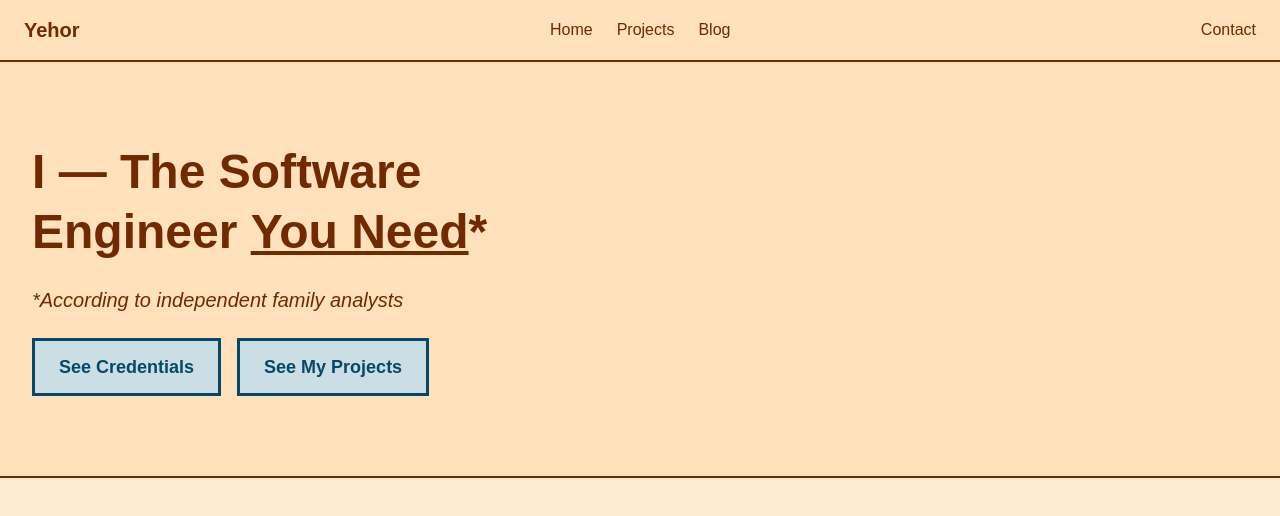
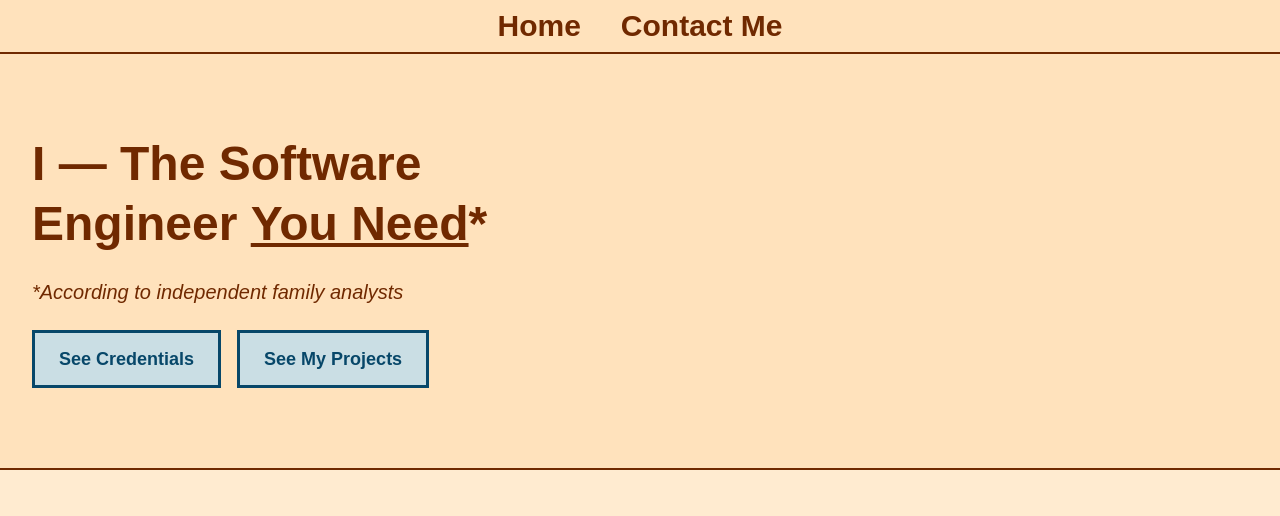
Before and after one commit to yehor-maksiuchenko/personal-portfolio, a Next.js app: page / in a window 1280 px wide. Shown: the top 516 px of the page. Built offline with nearby package versions, Linux system fonts and the light colour scheme; what tailwindcss-motion would draw is missing.

Commit message:
Add responsiveness to the Header
Some minor tweaks still needed

```diff
--- a/app/components/AccentButton.tsx
+++ b/app/components/AccentButton.tsx
@@ -6,10 +6,10 @@ type AccentButtonProps = {
 export default function AccentButton({ text, href } : AccentButtonProps) {
     return(
         <div className="flex justify-center
-            md:justify-start gap-4">
+            md:justify- gap-4">
               <a href={href} className="
               px-6 py-3 text-lg font-bold
-               text-second-accent not-italic
+              text-second-accent not-italic
               border-3 border-second-accent
               rounded-none no-underline bg-accent/60
 
--- a/app/components/Header.tsx
+++ b/app/components/Header.tsx
@@ -1,18 +1,77 @@
-import Link from "next/link";
+"use client"
 
-export default function MainHeader() {
+import { useEffect, useState } from "react";
+
+import UnderlineLink from "./UnderlineLink";
+import MenuToggleButton from "./MenuToggleButton";
+
+function Header() {
+  const [showMenu, setShowMenu] = useState(false);
+
+  useEffect(() => {
+    if (!showMenu) return;
+
+    const handler = (e: KeyboardEvent) => {
+      if (e.key === "Escape") {
+        setShowMenu(false);
+      }
+    };
+
+    document.addEventListener("keydown", handler);
+    return () => document.removeEventListener("keydown", handler);
+  }, []);
+
   return (
-    <header className="flex items-center bg-highlight-background
-    justify-between px-6 py-4 border-b-2">
-      <Link className="text-xl font-bold" href="/">
-        Yehor
-      </Link>
-      <nav className="flex gap-6">
-        <Link href="/">Home</Link>
-        <Link href="/projects">Projects</Link>
-        <Link href="/blog">Blog</Link>
-      </nav>
-      <Link href="/contact-me">Contact</Link>
-    </header>
+    <>
+      <div
+        className={`
+          fixed bottom-4 right-4 z-50 sm:hidden
+          transform transition-transform duration-300 ease-in-out
+          ${showMenu ? "-translate-x-[calc(100vw-5rem)]" : "translate-x-0"}
+        `}
+      >
+        <MenuToggleButton
+          isOpen={showMenu}
+          onToggle={() => setShowMenu(!showMenu)}
+        />
+      </div>
+
+      <header
+        className={`
+          fixed top-0 right-0 z-40
+          flex flex-col h-full
+          w-[calc(100vw-4.5rem)]
+          border-l-2
+          bg-highlight-bg
+          border-foreground
+
+          ${showMenu ? 'translate-x-0' : 'translate-x-full'}
+          transform transition-transform duration-300 ease-in-out
+
+          sm:static sm:translate-x-0 sm:h-auto sm:w-auto
+          sm:flex sm:items-center sm:justify-between
+          sm:border-b-2 sm:border-l-0
+        `}
+      >
+        <nav className="
+            p-4 flex flex-col gap-10 mt-auto
+            sm:flex-row sm:p-2
+            text-4xl sm:text-3xl
+            font-bold">
+          <UnderlineLink href="/" onClick={() => setShowMenu(false)}>Home</UnderlineLink>
+          <UnderlineLink href="/contact-me" onClick={() => setShowMenu(false)}>Contact Me</UnderlineLink>
+        </nav>
+      </header>
+
+      {showMenu && (
+        <div
+          className="fixed inset-0 bg-black/40 z-30 sm:hidden"
+          onClick={() => setShowMenu(false)}
+        />
+      )}
+    </>
+
   );
 }
+
+export default Header;
--- a/app/components/HeroSection.tsx
+++ b/app/components/HeroSection.tsx
@@ -3,7 +3,7 @@ import AccentButton from "../components/AccentButton";
 export default function HeroSection() {
     return (
         <section
-      className="bg-highlight-background
+      className="bg-highlight-bg
       border-b-2 text-foreground">
         <div
         className="max-w-7xl mx-auto px-4 sm:px-6
--- /dev/null
+++ b/app/components/MenuToggleButton.tsx
@@ -0,0 +1,39 @@
+"use client";
+
+import { IoMdClose, IoMdMenu } from "react-icons/io";
+
+interface MenuToggleButtonProps {
+  isOpen: boolean;
+  onToggle: () => void;
+}
+
+export default function MenuToggleButton({
+  isOpen,
+  onToggle,
+}: MenuToggleButtonProps) {
+  return (
+    <button
+      onClick={onToggle}
+      className="p-1 bg-highlight-bg
+                  cursor-pointer
+                  border-3 border-foreground
+                  shadow-[3px_3px_0_0_transparent]
+
+                  hover:bg-highlight-bg-hover
+                  hover:shadow-[3px_3px_0_0_currentColor]
+
+                  active:bg-highlight-bg-hover
+                  active:translate-x-0 active:translate-y-0
+                  active:shadow-[3px_3px_0_0_currentColor,inset_1px_1px_0_0_currentColor]
+
+                  transition-all duration-200 ease-out"
+      aria-label="Toggle menu"
+    >
+      {isOpen ? (
+        <IoMdClose className="text-5xl" />
+      ) : (
+        <IoMdMenu className="text-5xl" />
+      )}
+    </button>
+  );
+}
--- /dev/null
+++ b/app/components/UnderlineLink.tsx
@@ -0,0 +1,24 @@
+import Link from "next/link";
+
+interface UnderlineLinkProps {
+  children: React.ReactNode;
+  href: string;
+  onClick?: () => void;
+}
+
+export default function UnderlineLink({
+  children,
+  href = "#",
+  onClick
+}: UnderlineLinkProps) {
+  return (
+    <section className="flex items-center justify-center cursor-pointer">
+      <span className={`relative after:absolute after:bottom-0 after:left-0 after:h-1
+                after:w-0 hover:after:w-full after:bg-foreground
+                after:transition-all after:duration-300
+                flex items-center gap-1`}>
+        <Link href={href} onClick={onClick}>{children}</Link>
+      </span>
+    </section>
+  );
+}
--- a/app/globals.css
+++ b/app/globals.css
@@ -5,19 +5,23 @@
 :root {
   --background: #ffebd0;
   --highlight-background: #ffe2bc;
+  --highlight-background-hover: #f0cea2;
+
   --foreground: #702900;
-  --primary: #C1121F;
-  --complementary: #780000;
-  --secondary-complementary: #056334;
+  --red-primary: #C1121F;
+  --red-secondary: #780000;
+
+  --green-secondary: #056334;
+
   --accent: #a7ddff;
   --second-accent: #074769;
   --accent-hover: #96d5fd;
-  --second-accent-hover: #eaeff9;
 }
 
 @theme inline {
-  --color-background: var(--background);
-  --color-highlight-background: var(--highlight-background);
+  --color-bg: var(--background);
+  --color-highlight-bg: var(--highlight-background);
+  --color-highlight-bg-hover: var(--highlight-background-hover);
   --color-foreground: var(--foreground);
   --color-primary: var(--primary);
   --color-complementary: var(--complementary);
--- a/package.json
+++ b/package.json
@@ -9,9 +9,11 @@
     "lint": "eslint"
   },
   "dependencies": {
+    "framer-motion": "^12.28.1",
     "next": "16.1.1",
     "react": "19.2.3",
-    "react-dom": "19.2.3"
+    "react-dom": "19.2.3",
+    "react-icons": "^5.5.0"
   },
   "devDependencies": {
     "@tailwindcss/postcss": "^4",
```
Also changed, not shown: 1 other file (tests, documents, lock files or other folders).
